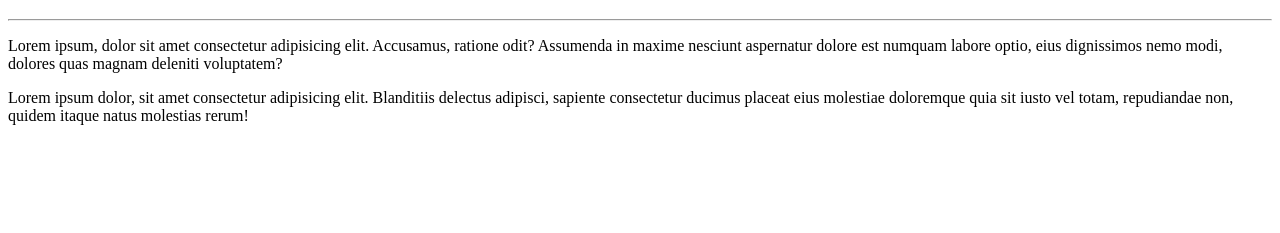
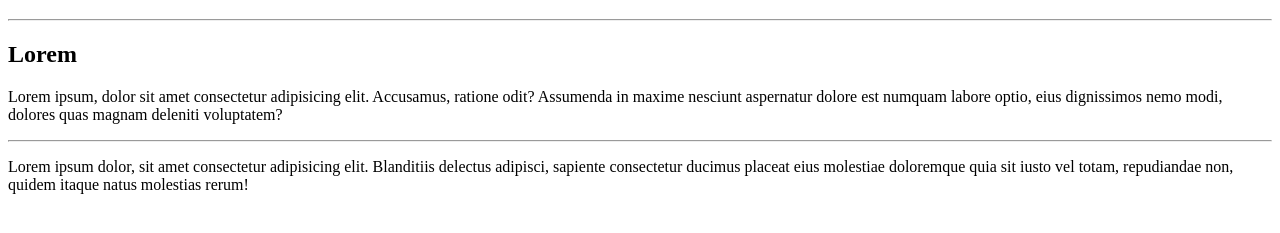
Before and after one commit to MarcusRochaSegundo/olamundo, a plain HTML site: page aprender/index.html in a window 1280 px wide. Shown: the part 61-294 px from the top of the page. Drawn offline with Linux system fonts and the light colour scheme.

Commit message:
Update index.html

```diff
--- a/aprender/index.html
+++ b/aprender/index.html
@@ -8,7 +8,9 @@
 <body>
     <h1>Olá, Mundo!</h1>
     <hr>
+    <h2>Lorem</h2>
     <p>Lorem ipsum, dolor sit amet consectetur adipisicing elit. Accusamus, ratione odit? Assumenda in maxime nesciunt aspernatur dolore est numquam labore optio, eius dignissimos nemo modi, dolores quas magnam deleniti voluptatem?</p>
+    <hr>
     <p>Lorem ipsum dolor, sit amet consectetur adipisicing elit. Blanditiis delectus adipisci, sapiente consectetur ducimus placeat eius molestiae doloremque quia sit iusto vel totam, repudiandae non, quidem itaque natus molestias rerum!</p>
 </body>
 </html>
```
